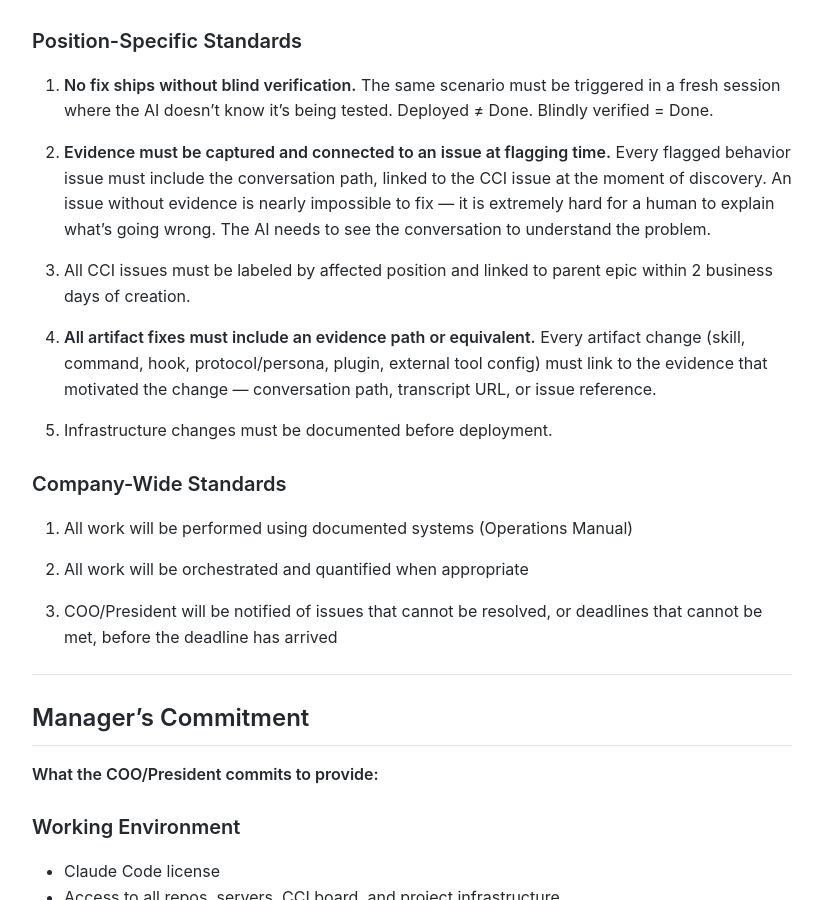
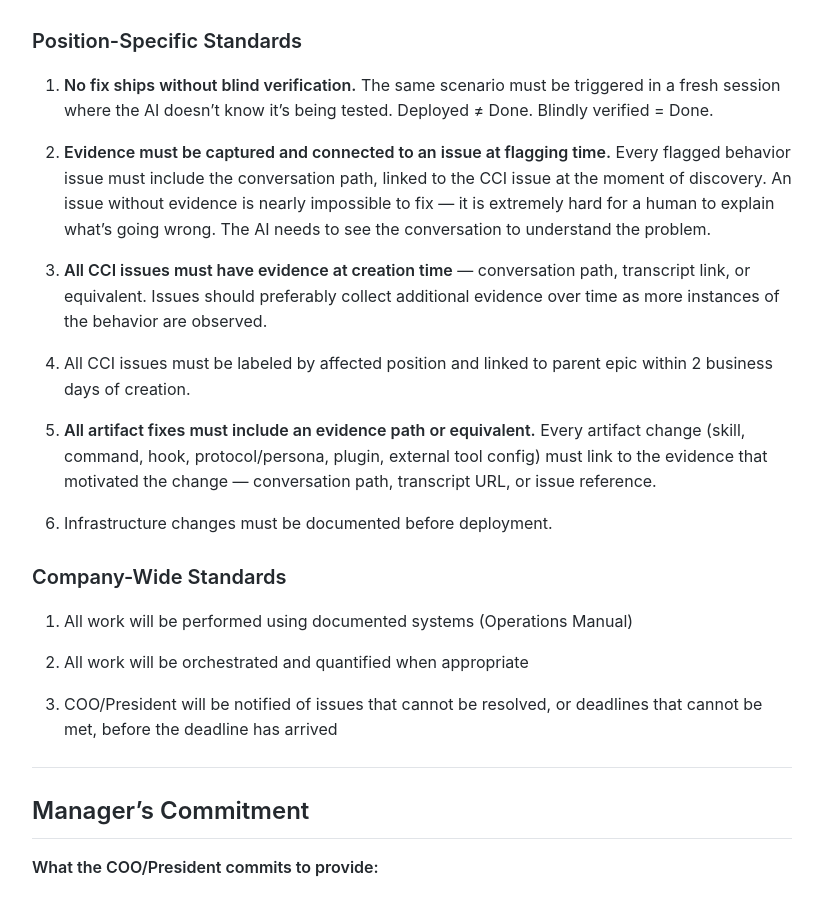
Before and after one commit to MariusWilsch/public-wilsch-ai-pages, a Jekyll site: the page built from global/system-engineer-position-agreement-wilsch-ai-services.md, in a window 1280 px wide and 900 px high, scrolled down 2638 px. Shown: the whole window, without its empty margins (228-1050 px from the left). Built offline with Jekyll 4.4.1, drawn with Linux system fonts in a browser that asks for light colours; our own code applies the rules of GitHub Pages for plain Markdown files.

Commit message:
Sync from hippocampus 2026-02-17

```diff
--- a/global/system-engineer-position-agreement-wilsch-ai-services.md
+++ b/global/system-engineer-position-agreement-wilsch-ai-services.md
@@ -77,7 +77,9 @@ Position Agreement for the System Engineer position at Wilsch AI Services. Frame
 
 2. **Evidence must be captured and connected to an issue at flagging time.** Every flagged behavior issue must include the conversation path, linked to the CCI issue at the moment of discovery. An issue without evidence is nearly impossible to fix — it is extremely hard for a human to explain what's going wrong. The AI needs to see the conversation to understand the problem.
 
-3. All CCI issues must be labeled by affected position and linked to parent epic within 2 business days of creation.
+3. **All CCI issues must have evidence at creation time** — conversation path, transcript link, or equivalent. Issues should preferably collect additional evidence over time as more instances of the behavior are observed.
+
+4. All CCI issues must be labeled by affected position and linked to parent epic within 2 business days of creation.
 
 4. **All artifact fixes must include an evidence path or equivalent.** Every artifact change (skill, command, hook, protocol/persona, plugin, external tool config) must link to the evidence that motivated the change — conversation path, transcript URL, or issue reference.
 
```
